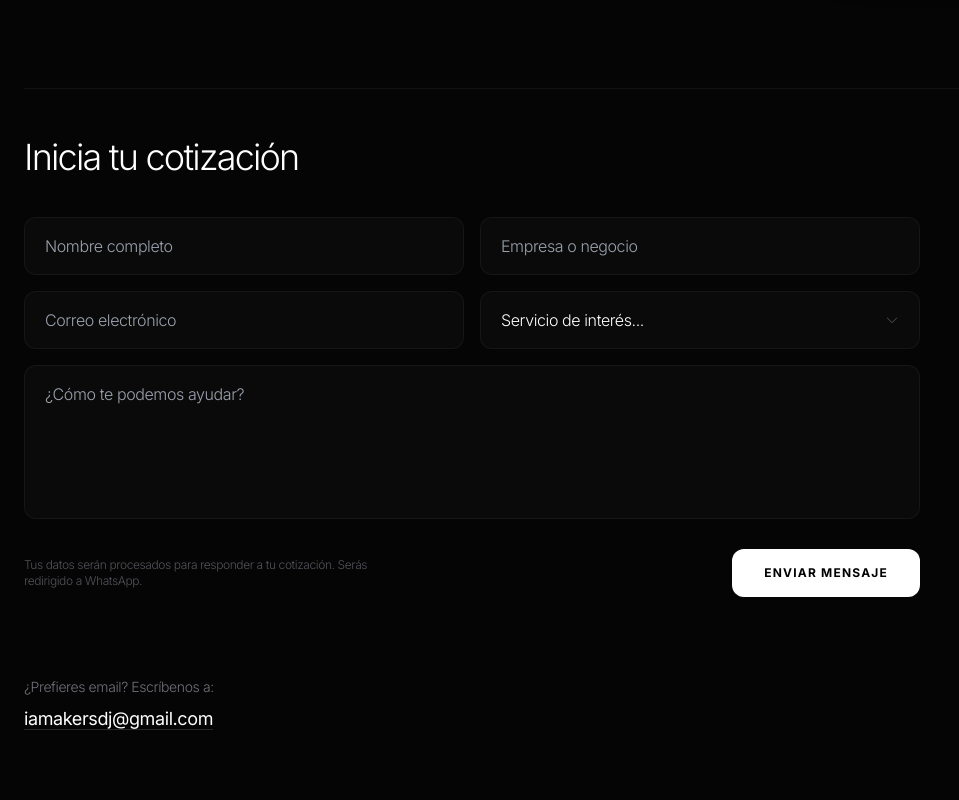
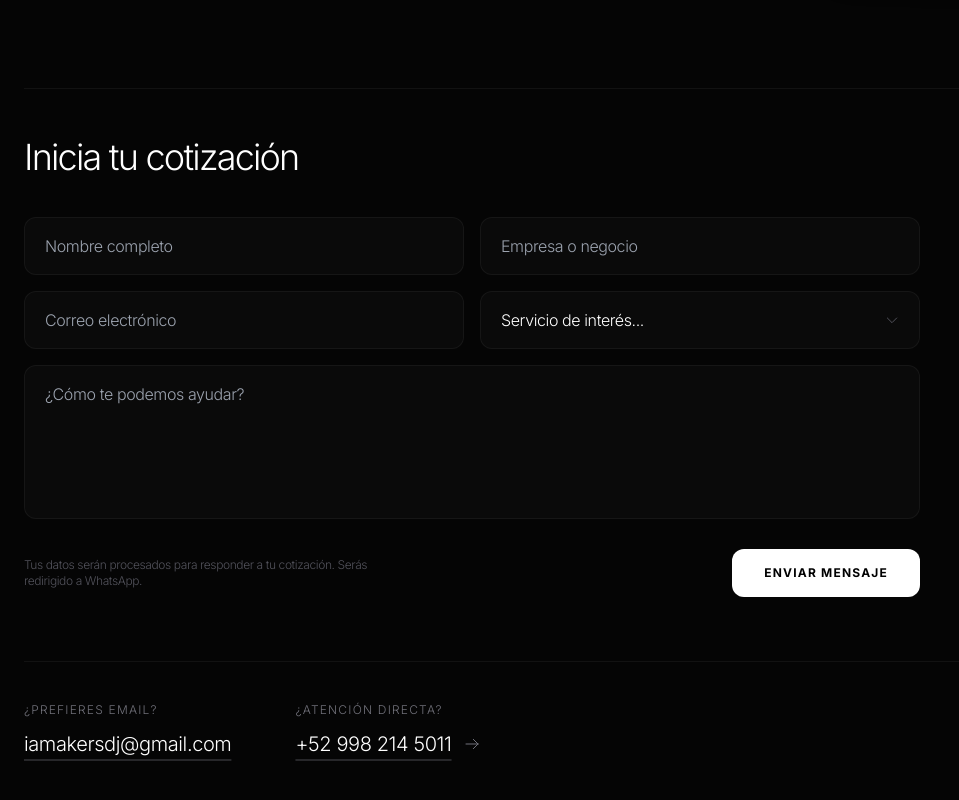
Before and after one commit to 200300350-web/ia-makers-web, a plain HTML site: page index.html in a window 1280 px wide. Shown: the part 4641-5441 px from the top of the page, without its empty margins (0-959 px from the left). Drawn offline with nearby package versions, Linux system fonts and the light colour scheme.

Commit message:
Agregar WhatsApp directo en contacto

```diff
--- a/index.html
+++ b/index.html
@@ -364,11 +364,20 @@
                         </div>
                     </form>
 
-                    <div class="mt-20">
-                        <p class="text-zinc-500 font-light text-sm mb-2">¿Prefieres email? Escríbenos a:</p>
-                        <a href="mailto:iamakersdj@gmail.com" class="text-white text-lg underline decoration-zinc-800 underline-offset-4 hover:decoration-white transition-colors">
-                            iamakersdj@gmail.com
-                        </a>
+                    <div class="mt-16 flex flex-col sm:flex-row gap-10 md:gap-16 border-t border-white/5 pt-10">
+                        <div>
+                            <p class="text-zinc-500 font-light text-xs uppercase tracking-widest mb-3">¿Prefieres email?</p>
+                            <a href="mailto:iamakersdj@gmail.com" class="text-white text-xl font-light underline decoration-zinc-800 underline-offset-8 hover:decoration-white transition-colors">
+                                iamakersdj@gmail.com
+                            </a>
+                        </div>
+                        <div>
+                            <p class="text-zinc-500 font-light text-xs uppercase tracking-widest mb-3">¿Atención directa?</p>
+                            <a href="https://wa.me/529982145011" target="_blank" class="text-white text-xl font-light underline decoration-zinc-800 underline-offset-8 hover:decoration-white transition-colors flex items-center gap-3 w-fit">
+                                +52 998 214 5011
+                                <svg class="w-4 h-4 text-zinc-500" fill="none" stroke="currentColor" viewBox="0 0 24 24"><path stroke-linecap="round" stroke-linejoin="round" stroke-width="1.5" d="M14 5l7 7m0 0l-7 7m7-7H3"></path></svg>
+                            </a>
+                        </div>
                     </div>
                     </div>
                 </div>
```
